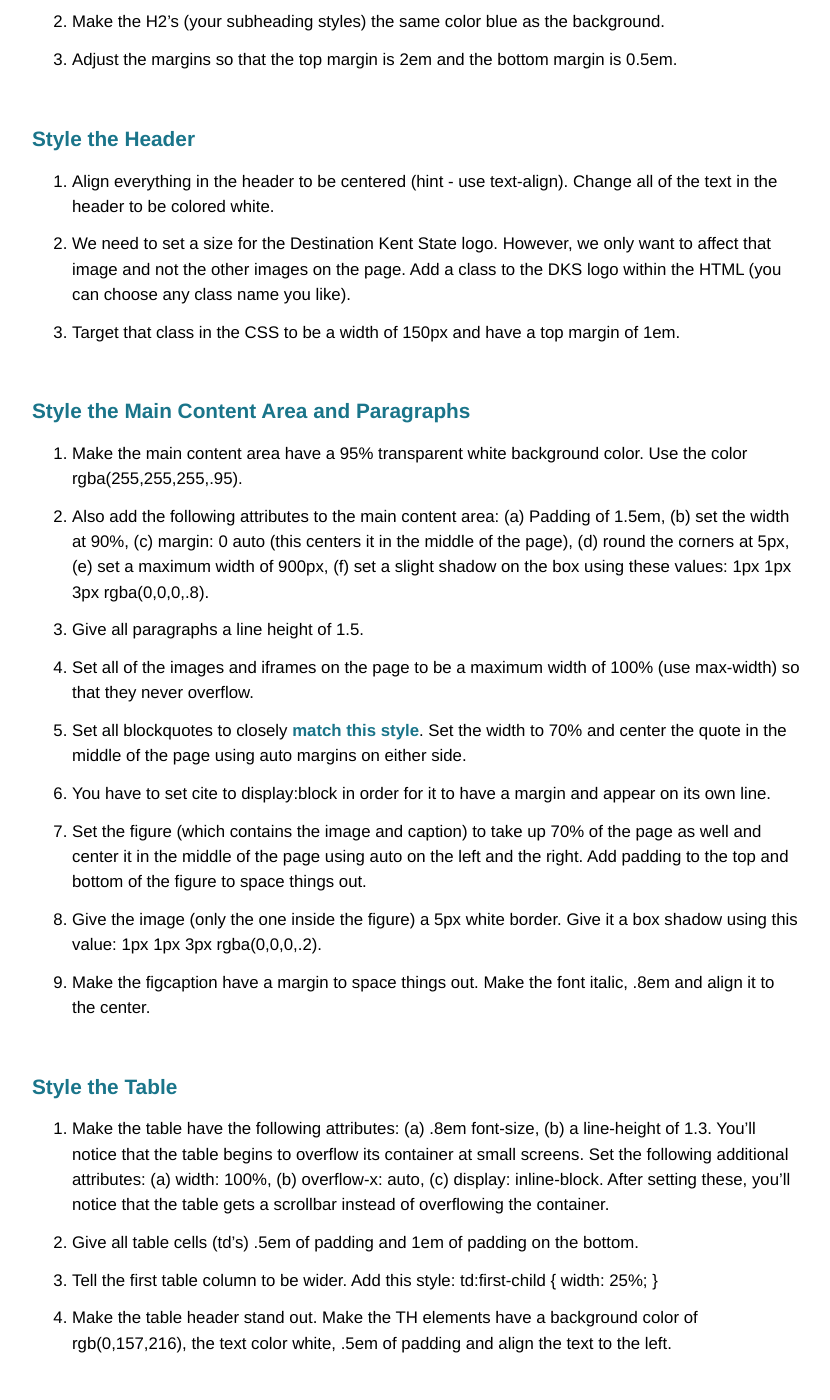
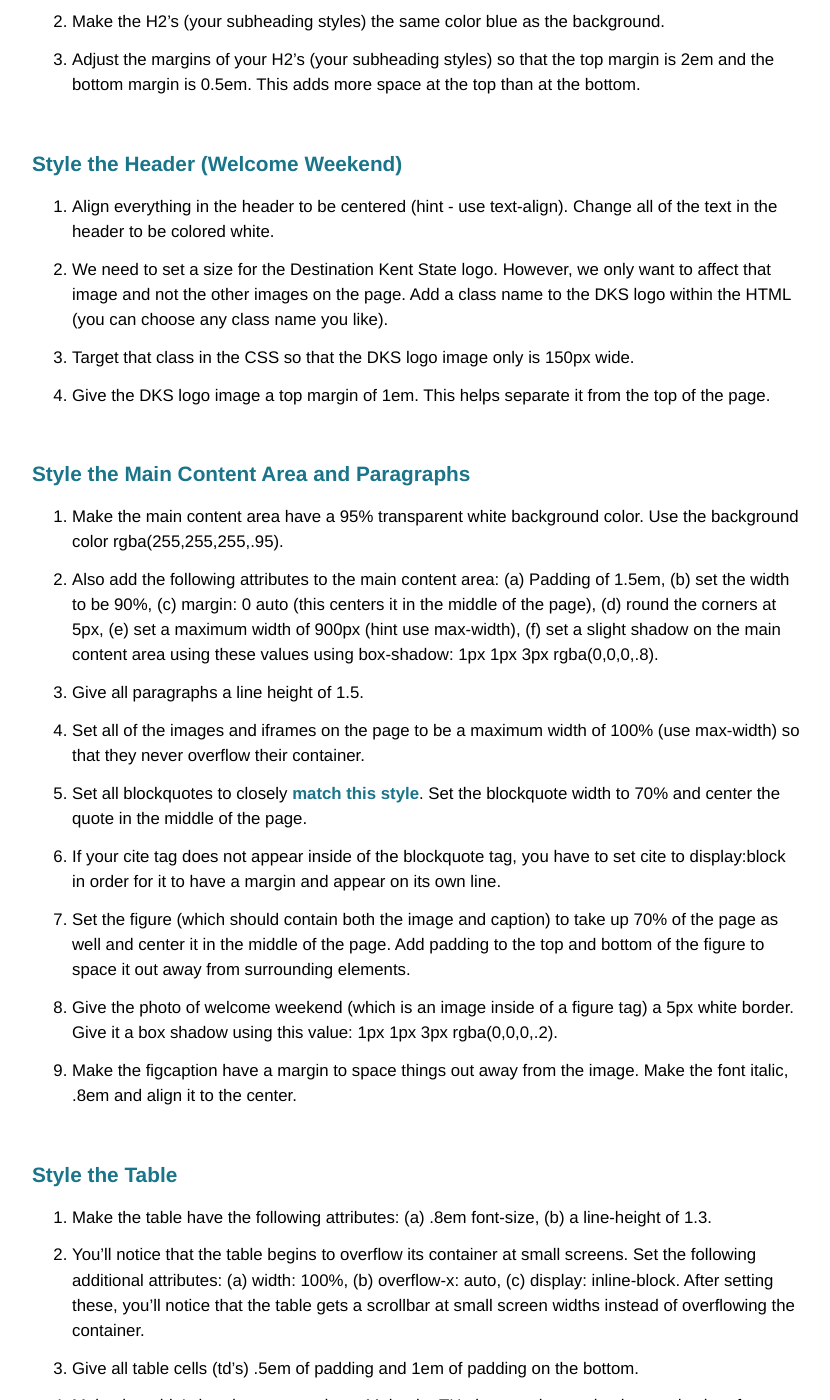
Before and after one commit to KentStateWeb/rwd, a Jekyll site: the page built from _assignments/css2.md, in a window 1280 px wide and 1400 px high, scrolled down 1329 px. Shown: the whole window, without its empty margins (224-1054 px from the left). Built offline with Jekyll 4.4.1, drawn with Linux system fonts in a browser that asks for light colours; some of the changed text lies outside the part shown.

Commit message:
Updated directions on CSS basics 2 to be clearer

```diff
--- a/_assignments/css2.md
+++ b/_assignments/css2.md
@@ -19,58 +19,58 @@ This is an individual assignment, and it will be turned in via Blackboard Learn.
 
 ## What To Do
 
-Open your HTML Basics 1 assignemnt.  Instead of editing the original pen, click the "Fork" option at the top.  Click Settings and rename the forked pen using this structure: "Your Last Name - CSS Basics 2".
+Open your HTML Basics 1 assignment.  Instead of editing the original pen, click the "Fork" option at the top.  Click Settings and rename the forked pen using this structure: "Your Last Name - CSS Basics 2".
 
 ### Add HTML5 Layout Elements and Set Background
 
 1. First, we need to add some HTML5 elements to surround our main sections of content: the header, main content area and footer.  In the HTML, surround the header logo and H1 with a header tag.  Surround the main content with a main tag (starting with figure and ending with the embedded video).  Surround the footer with a footer tag, starting with Student Success Programs and ending with the contact information.  Now we can target each of these areas separately with different CSS, plus they're now semantically accessible to screen readers.
 2.  Make everything on the page a sans-serif typeface.
-3.  Add a blue background-color to the entire page of rgb(0,38,100),
+3.  Add a blue background color to the entire page of rgb(0,38,100),
 
 ### Format the Headings
 
 1.  Make your H1 (Welcome Weekend) have the following attributes: (a) a font-size of 2.3em, (b) letter spacing of 1px, (c) use the "Garamond, Georgia, serif" font family, (d) normal font weight (e) a top margin of .25em, (f) a text shadow of 1px 1px 2px rgba(0,0,0,.9).
 2. Make the H2's (your subheading styles) the same color blue as the background.
-3. Adjust the margins so that the top margin is 2em and the bottom margin is 0.5em.
+3. Adjust the margins of your H2's (your subheading styles) so that the top margin is 2em and the bottom margin is 0.5em.  This adds more space at the top than at the bottom.
 
-### Style the Header
+### Style the Header (Welcome Weekend)
 
 1. Align everything in the header to be centered (hint - use text-align).  Change all of the text in the header to be colored white.
-2. We need to set a size for the Destination Kent State logo.  However, we only want to affect that image and not the other images on the page.  Add a class to the DKS logo within the HTML (you can choose any class name you like).
-3.  Target that class in the CSS to be a width of 150px and have a top margin of 1em.
+2. We need to set a size for the Destination Kent State logo.  However, we only want to affect that image and not the other images on the page.  Add a class name to the DKS logo within the HTML (you can choose any class name you like).
+3.  Target that class in the CSS so that the DKS logo image only is 150px wide.
+4.  Give the DKS logo image a top margin of 1em.  This helps separate it from the top of the page.
 
 ### Style the Main Content Area and Paragraphs
 
-1. Make the main content area have a 95% transparent white background color.  Use the color rgba(255,255,255,.95).
-2.  Also add the following attributes to the main content area: (a) Padding of 1.5em, (b) set the width at 90%, (c) margin: 0 auto (this centers it in the middle of the page), (d) round the corners at 5px, (e) set a maximum width of 900px, (f) set a slight shadow on the box using these values: 1px 1px 3px rgba(0,0,0,.8).
+1. Make the main content area have a 95% transparent white background color.  Use the background color rgba(255,255,255,.95).
+2.  Also add the following attributes to the main content area: (a) Padding of 1.5em, (b) set the width to be 90%, (c) margin: 0 auto (this centers it in the middle of the page), (d) round the corners at 5px, (e) set a maximum width of 900px (hint use max-width), (f) set a slight shadow on the main content area using these values using box-shadow: 1px 1px 3px rgba(0,0,0,.8).
 3.  Give all paragraphs a line height of 1.5.
-4. Set all of the images and iframes on the page to be a maximum width of 100% (use max-width) so that they never overflow.
-5. Set all blockquotes to closely [match this style](/img/quote.png).  Set the width to 70% and center the quote in the middle of the page using auto margins on either side.
-6. You have to set cite to display:block in order for it to have a margin and appear on its own line.
-7. Set the figure (which contains the image and caption) to take up 70% of the page as well and center it in the middle of the page using auto on the left and the right.  Add padding to the top and bottom of the figure to space things out.
-8. Give the image (only the one inside the figure) a 5px white border.  Give it a box shadow using this value: 1px 1px 3px rgba(0,0,0,.2).
-9. Make the figcaption have a margin to space things out.  Make the font italic, .8em and align it to the center.
+4. Set all of the images and iframes on the page to be a maximum width of 100% (use max-width) so that they never overflow their container.
+5. Set all blockquotes to closely [match this style](/img/quote.png).  Set the blockquote width to 70% and center the quote in the middle of the page.
+6. If your cite tag does not appear inside of the blockquote tag, you have to set cite to display:block in order for it to have a margin and appear on its own line.
+7. Set the figure (which should contain both the image and caption) to take up 70% of the page as well and center it in the middle of the page.  Add padding to the top and bottom of the figure to space it out away from surrounding elements.
+8. Give the photo of welcome weekend (which is an image inside of a figure tag) a 5px white border.  Give it a box shadow using this value: 1px 1px 3px rgba(0,0,0,.2).
+9. Make the figcaption have a margin to space things out away from the image.  Make the font italic, .8em and align it to the center.
 
 ### Style the Table
 
-1. Make the table have the following attributes: (a) .8em font-size, (b) a line-height of 1.3.  You'll notice that the table begins to overflow its container at small screens.  Set the following additional attributes: (a) width: 100%, (b) overflow-x: auto, (c) display: inline-block.  After setting these, you'll notice that the table gets a scrollbar instead of overflowing the container.
-2. Give all table cells (td's) .5em of padding and 1em of padding on the bottom.
-3. Tell the first table column to be wider.  Add this style: td:first-child {
- width: 25%; }
-4. Make the table header stand out.  Make the TH elements have a background color of rgb(0,157,216), the text color white, .5em of padding and align the text to the left.
+1. Make the table have the following attributes: (a) .8em font-size, (b) a line-height of 1.3.
+2.  You'll notice that the table begins to overflow its container at small screens.  Set the following additional attributes: (a) width: 100%, (b) overflow-x: auto, (c) display: inline-block.  After setting these, you'll notice that the table gets a scrollbar at small screen widths instead of overflowing the container.
+3. Give all table cells (td's) .5em of padding and 1em of padding on the bottom.
+4. Make the table's header row stand out.  Make the TH elements have a background color of rgb(0,157,216), the text color white, .5em of padding and align the text to the left.
 
 ### Style the Footer
 
-1. Almost done!  Now, make the headings (typically H2's) in the footer only appear in gold: #eaab00.
+1. Almost done!  Now, make the heading in the footer (Student Success Programs) appear in gold: #eaab00.  You'll need to do this by only targeting headings that appear in the footer.
 2. Style the DT elements to appear in gold as well, make them uppercase with a font size of .9em, bold and a bottom margin of .5em.
 3.  Make the DD Elements have a left margin of 0, a bottom margin of 1em, a font-size of .9em and a 1.5 line height.
-4. You'll notice that the email address is unreadable.  To fix this, make all links (a tags) in the footer appear in white.
+4. You'll notice that the email address is unreadable because links by default are blue.  To fix this, make all links (a tags) in the footer appear in white.
 5. Give the footer 1em padding on the bottom so that there's some breathing room at the end of the window.
 6.  Set everything in the footer to be centered using text-align.
 
 ### Change Box-Sizing
 
-Finally, you'll notice that some of the elements still continue to overflow on small screens.  That's because of the extra padding and borders we've added.
+Finally, you'll notice that some of the elements still continue to overflow on small screens.  That's because of the extra padding and borders we've added cause widths to become greater than 100%.
 
 To fix this, add this global style to make all boxes take their borders into account.  Use * { box-sizing: border-box; }
 
```
Also changed, not shown: 1 other file.
